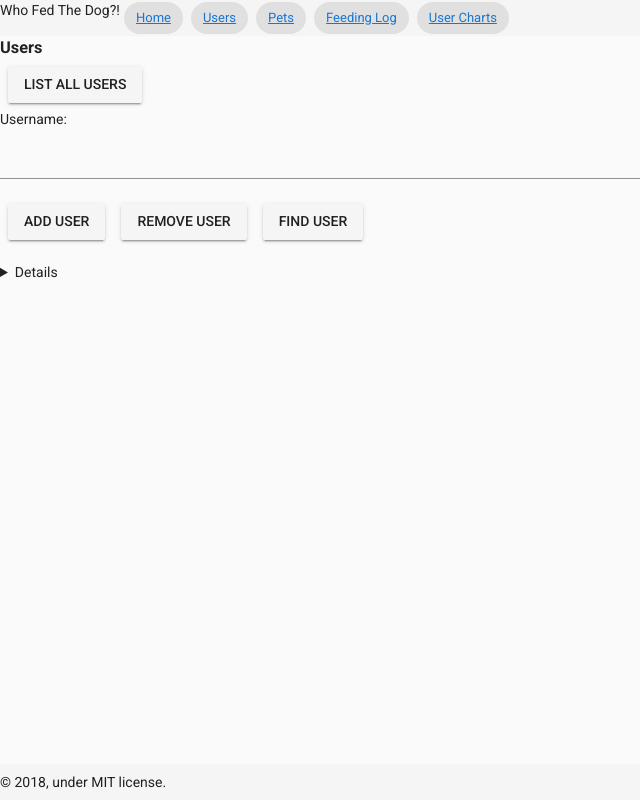
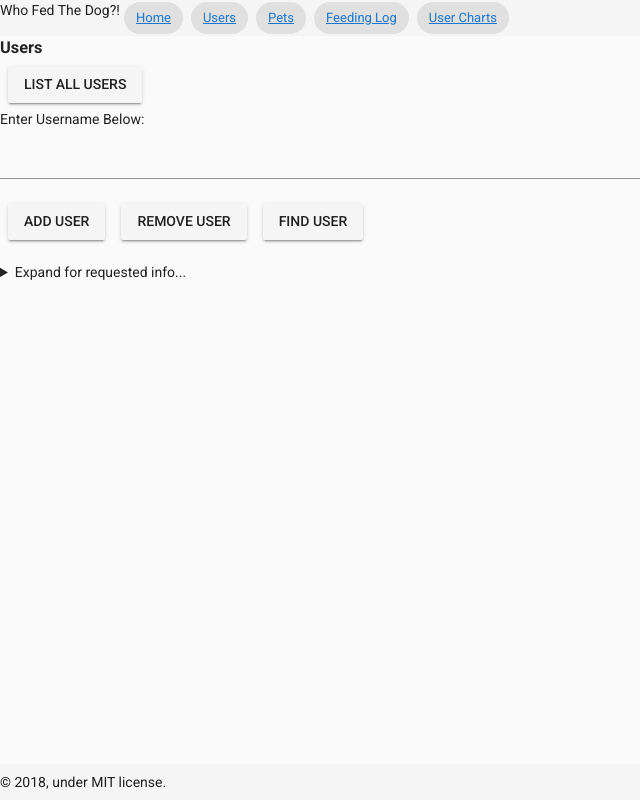
Before and after one commit to yhtomitim/who-fed-the-dog-client, a Vue app in the folder who-fed-the-dog/: page /#/users in a window 1280 px wide. Shown: the whole page, without its empty margins (0-640 px from the left). Built offline with nearby package versions, Linux system fonts and the light colour scheme.

Commit message:
modify template copy for usability

```diff
--- a/who-fed-the-dog/src/views/Pets.vue
+++ b/who-fed-the-dog/src/views/Pets.vue
@@ -3,7 +3,7 @@
     <h3>Pets</h3>
     <v-btn @click="getPets">List all Pets</v-btn>
     <form action="">
-      <label for="newPet">Pet Name: </label>
+      <label for="newPet">Enter Pet Name Below: </label>
       <v-text-field
         type="text"
         v-model="pet"></v-text-field>
@@ -19,6 +19,7 @@
     </form>
     <p v-if="true">{{ message }}</p>
     <details>
+      <summary>Expand for requested info...</summary>
       <list-data :data="toPage"></list-data>
       <label for="editPet">Change Pet Name: </label>
       <v-text-field
--- a/who-fed-the-dog/src/views/Users.vue
+++ b/who-fed-the-dog/src/views/Users.vue
@@ -3,7 +3,7 @@
     <h3>Users</h3>
     <v-btn @click="getUsers">List all Users</v-btn>
     <form action="">
-      <label for="newUser">Username: </label>
+      <label for="newUser">Enter Username Below: </label>
       <v-text-field
         type="text"
         v-model="user"></v-text-field>
@@ -19,6 +19,7 @@
     </form>
     <p v-if="true">{{ message }}</p>
     <details>
+      <summary>Expand for requested info...</summary>
       <list-data :data="toPage"/>
       <label for="editUser">Change Username: </label>
       <v-text-field
```
